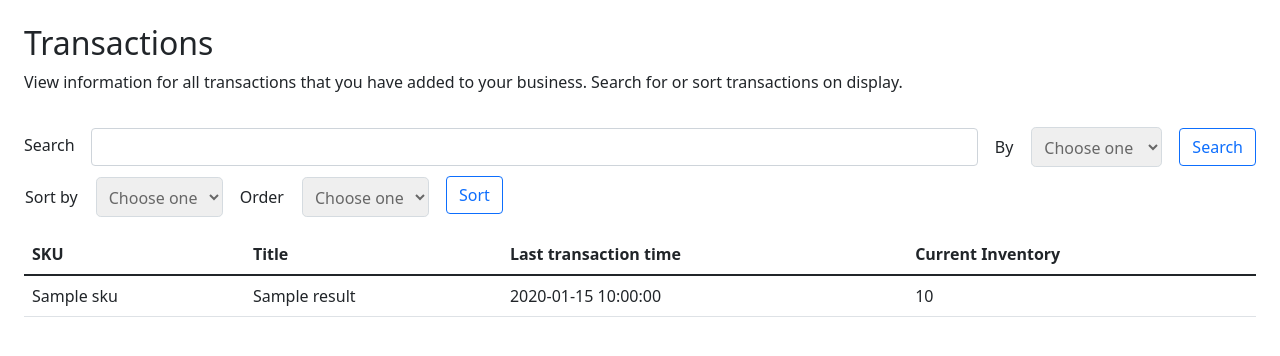
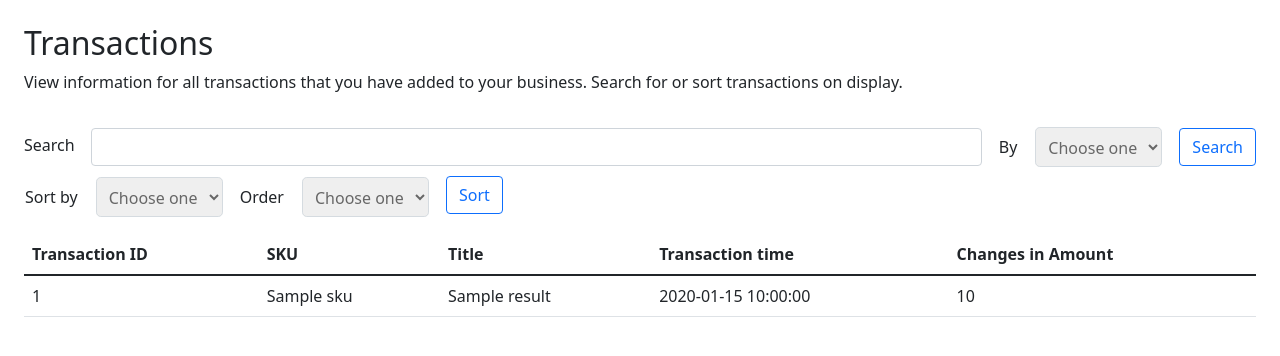
Before and after one commit to selinaes/TimeInv, a Flask app: template timeinv-code/templates/transactions.html in a window 1280 px wide. Shown: the part 56-412 px from the top of the page. Run offline with Flask 2, Linux system fonts and the light colour scheme; the template is opened without the code that fills it: most values are stand-ins (such as "Sample title", 1, 10 or a date in 2020).

Commit message:
changed to listing each transaction not net sum

```diff
--- a/timeinv-code/templates/transactions.html
+++ b/timeinv-code/templates/transactions.html
@@ -56,7 +56,7 @@
                         <option value="">Choose one</option>
                         <option value="title">Title</option>
                         <option value="sku">SKU</option>
-                        <option value="timestamp">Timestampy</option>
+                        <option value="timestamp">Timestamp</option>
                     </select>
                 </td>
             </tr>
@@ -92,15 +92,17 @@
 <table class="table">
     <thead>
       <tr>
+        <th scope="col">Transaction ID</th>
         <th scope="col">SKU</th>
         <th scope="col">Title</th>
-        <th scope="col">Last transaction time</th>
-        <th scope="col">Current Inventory</th>
+        <th scope="col">Transaction time</th>
+        <th scope="col">Changes in Amount</th>
       </tr>
     </thead>
     <tbody>
         {% for results in transactions %}
         <tr>
+            <td>{{results.tid}}</td>
             <td>{{results.sku}}</td>
             <td>{{results.title}}</td>
             <td>{{results.timestamp}}</td>
--- a/timeinv-code/utils.py
+++ b/timeinv-code/utils.py
@@ -124,7 +124,7 @@ def inventory_by_sku(conn, sku):
 
 def get_all_transactions(conn):
     curs = dbi.dict_cursor(conn)
-    sql = "select sku, title, timestamp, sum(amount) as amount from product inner join transaction using (sku) group by sku order by timestamp"
+    sql = "select tid, sku, title, timestamp, amount from product inner join transaction using (sku) order by timestamp DESC"
     curs.execute(sql)
     results = curs.fetchall()
     return results
@@ -132,7 +132,7 @@ def get_all_transactions(conn):
 def transaction_sort(conn, by, order):
     curs = dbi.dict_cursor(conn)
     # Prepared queries can only be used for values, not column names or order
-    sql = "select sku, title, timestamp, sum(amount) from product, transaction using (sku) group by sku" + by +  " " + order
+    sql = "select tid, sku, title, timestamp, amount from product inner join transaction using (sku)" + by +  " " + order
     curs.execute(sql)
     results = curs.fetchall()
     return results
```
